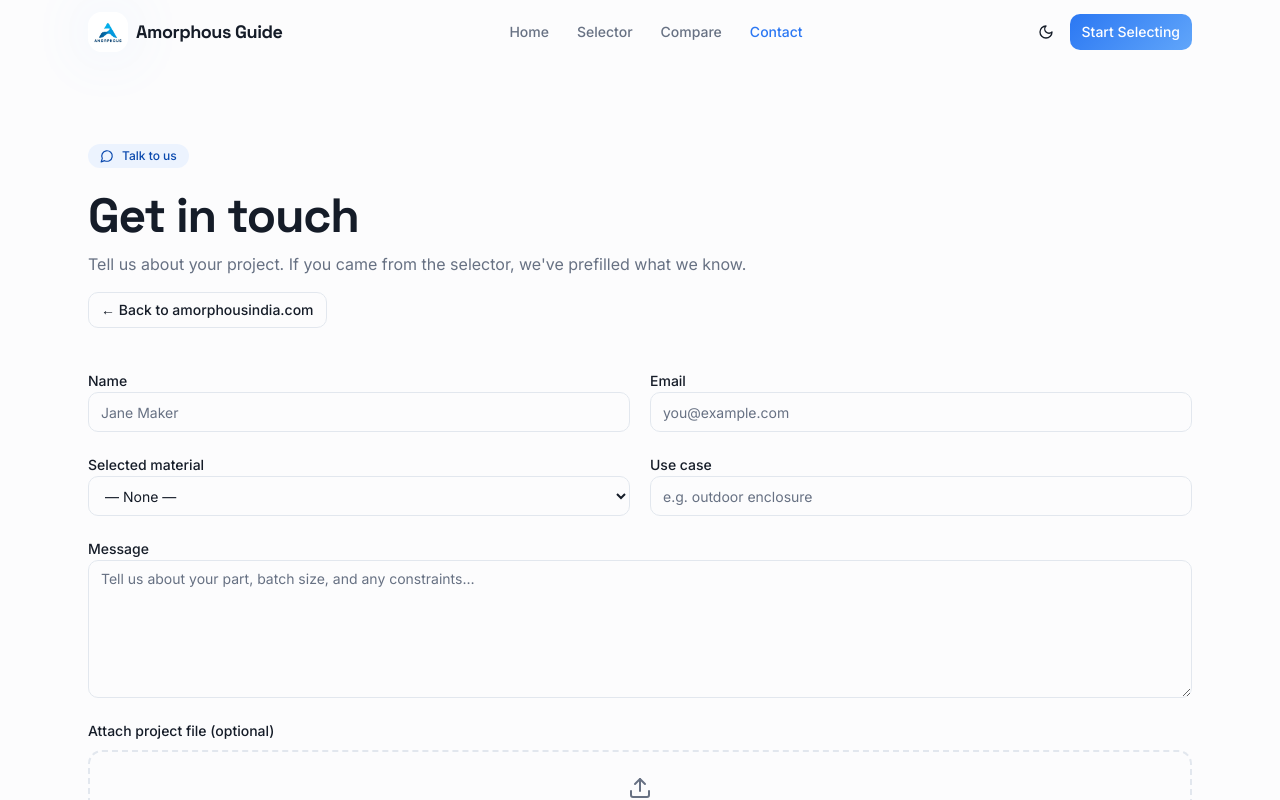
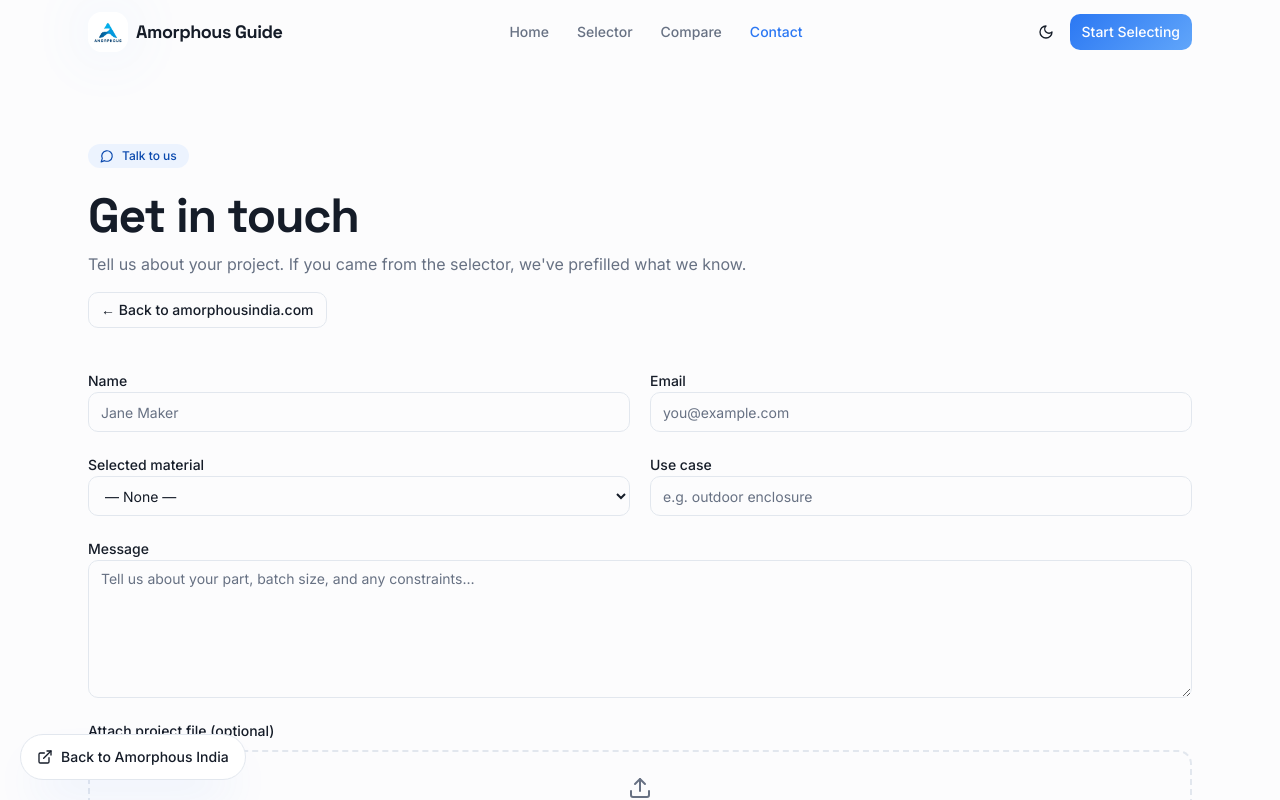
Before and after one commit to illusionsocial629-afk/filament-finder-pro-8f97d035, a React (Vite) app: page /contact in a window 1280 px wide. Shown: the top 800 px of the page. Built offline with nearby package versions, Linux system fonts and the light colour scheme; the HTML template or start-up script is replaced by a standard one.

Commit message:
Changes
Co-authored-by: illusionsocial629-afk <277474909+illusionsocial629-afk@users.noreply.github.com>

```diff
--- a/src/components/Layout.tsx
+++ b/src/components/Layout.tsx
@@ -16,6 +16,7 @@ export const Layout = () => {
       </main>
       <Footer />
       <FloatingSelectorButton />
+      <FloatingBackToSiteButton />
     </div>
   );
 };
```
